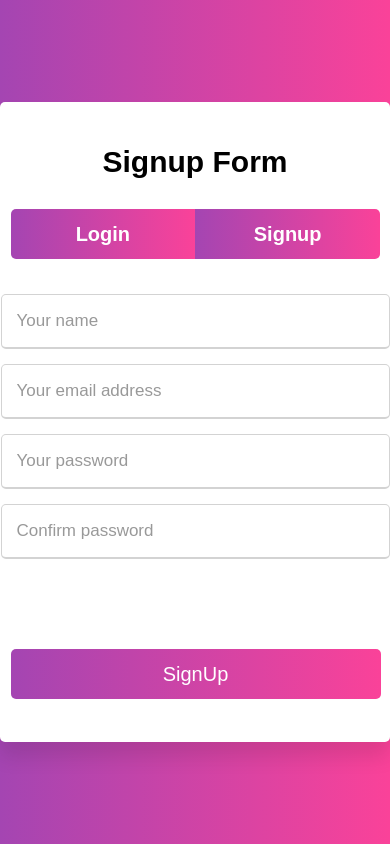
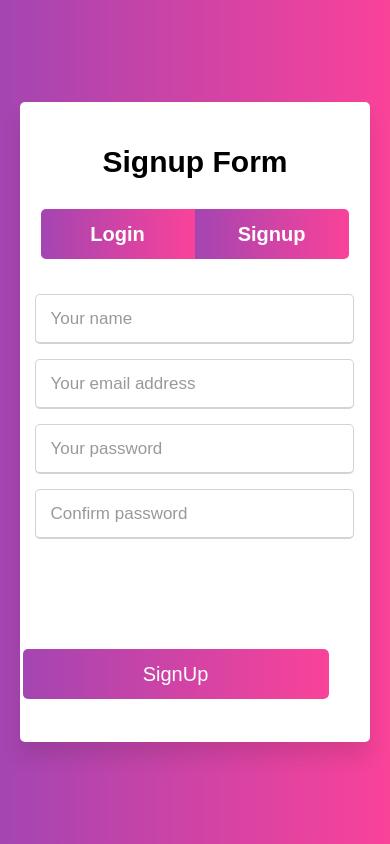
Before and after one commit to anjali-sim/URL-Shortener-App, a React (Vite) app: page / in a window 390 px wide. Built offline with nearby package versions, Linux system fonts and the light colour scheme.

Commit message:
:iphone: Worked on the responsiveness of the UI

```diff
--- a/src/pages/Login/Login.style.ts
+++ b/src/pages/Login/Login.style.ts
@@ -20,6 +20,11 @@ background-color: #fff;
 padding: 20px;
 border-radius: 5px;
 box-shadow: 0px 15px 20px rgba(0, 0, 0, 0.1);
+
+
+// @media(max-width: 500px) {
+//         width: 300px;
+// }
 `;
 
 export const TextStyle = styled.p`
--- a/src/pages/SignUp/SignUp.style.ts
+++ b/src/pages/SignUp/SignUp.style.ts
@@ -9,6 +9,16 @@ border-radius: 5px;
 // position: relative;
 margin-left: 0px;
 overflow: hidden;
+
+@media(max-width: 500px) {
+    width: 90%;
+    margin-left: 15px;
+}
+@media(max-width: 410px) {
+    width: 80%;
+    margin-left: 15px;
+    display:flex;
+}
 `;
 
 export const Wrap = styled.div`
@@ -22,6 +32,16 @@ background-color: #fff;
 padding: 20px;
 border-radius: 5px;
 box-shadow: 0px 15px 20px rgba(0, 0, 0, 0.1);
+
+@media(max-width: 500px) {
+    width: 350px;
+}
+@media(max-width: 410px) {
+    width: 310px;
+}
+@media(max-width: 370px) {
+    width: 280px;
+}
 `;
 
 export const ErrorStyle = styled.div`
@@ -29,4 +49,14 @@ color: red;
 font-size: 14px;
 margin-top: 1px;
 margin-left: 0px;
+
+@media(max-width: 500px) {
+margin-left:20px;
+}
+@media(max-width: 410px) {
+    margin-left:40px;
+    }
+    @media(max-width: 370px) {
+        margin-left:55px;
+        }
 `;
--- a/src/styled/Form.style.ts
+++ b/src/styled/Form.style.ts
@@ -44,6 +44,24 @@ height: 50px;
   &:focus::placeholder {
     color: #b3b3b3;
   }
+
+  @media(max-width: 500px) {
+    width: 330px;
+    margin-left: 20px;
+    height: 48px;
+  }
+
+  @media(max-width: 410px) {
+    width: 300px;
+    margin-left: 37px;
+    height:45px;
+  }
+  @media(max-width: 370px) {
+    width: 270px;
+    margin-left: 50px;
+    height:40px;
+    padding-left:8px;
+  }
 `;
 
 export const InputWrapper = styled.div`
@@ -80,6 +98,21 @@ export const SlideControls = styled.div`
   margin: 30px 0 0 10px;
   justify-content: space-between;
   border: none;
+
+  @media(max-width: 500px) {
+    width:85%;
+    margin-left: 28px;
+  }
+  @media(max-width: 410px) {
+    width:78%;
+    margin-left: 43px;
+  }
+  @media(max-width: 370px) {
+    width:65%;
+    margin-left: 60px;
+    height: 45px;
+    margin-top: 20px;
+  }
 `;
 
 export const Slide1 = styled.button`
@@ -127,7 +160,6 @@ text-decoration:none;
 export const ButtonStyle = styled.button.attrs({type: "submit"})`
 height: 50px;
 width:370px;
-// width: 90%;
 margin-left:10px;
 background: -webkit-linear-gradient(left, #a445b2, #fa4299);
 border-radius: 5px;
@@ -138,5 +170,4 @@ border-radius: 5px;
 font-size: 20px;
 font-weight: 500;
 cursor: pointer;
-// position: absolute;
 `;
```
